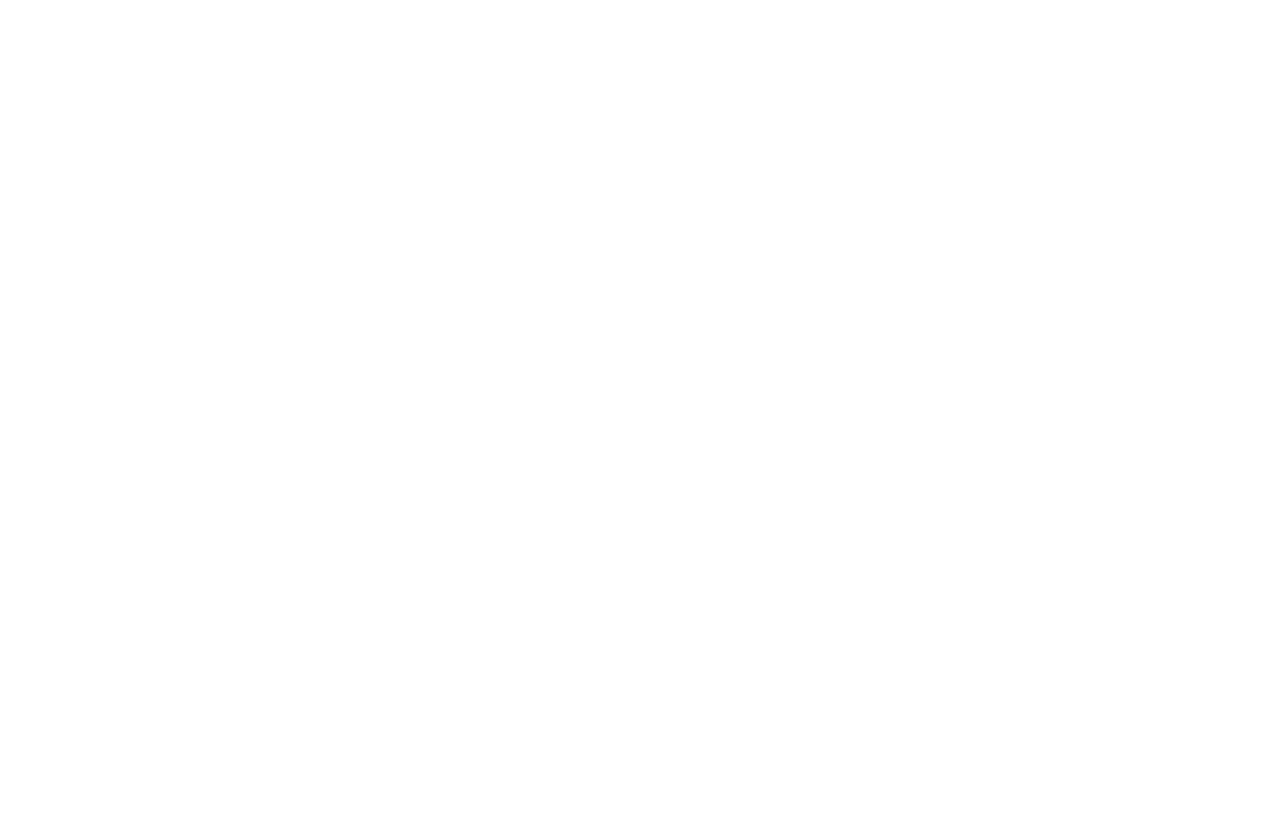
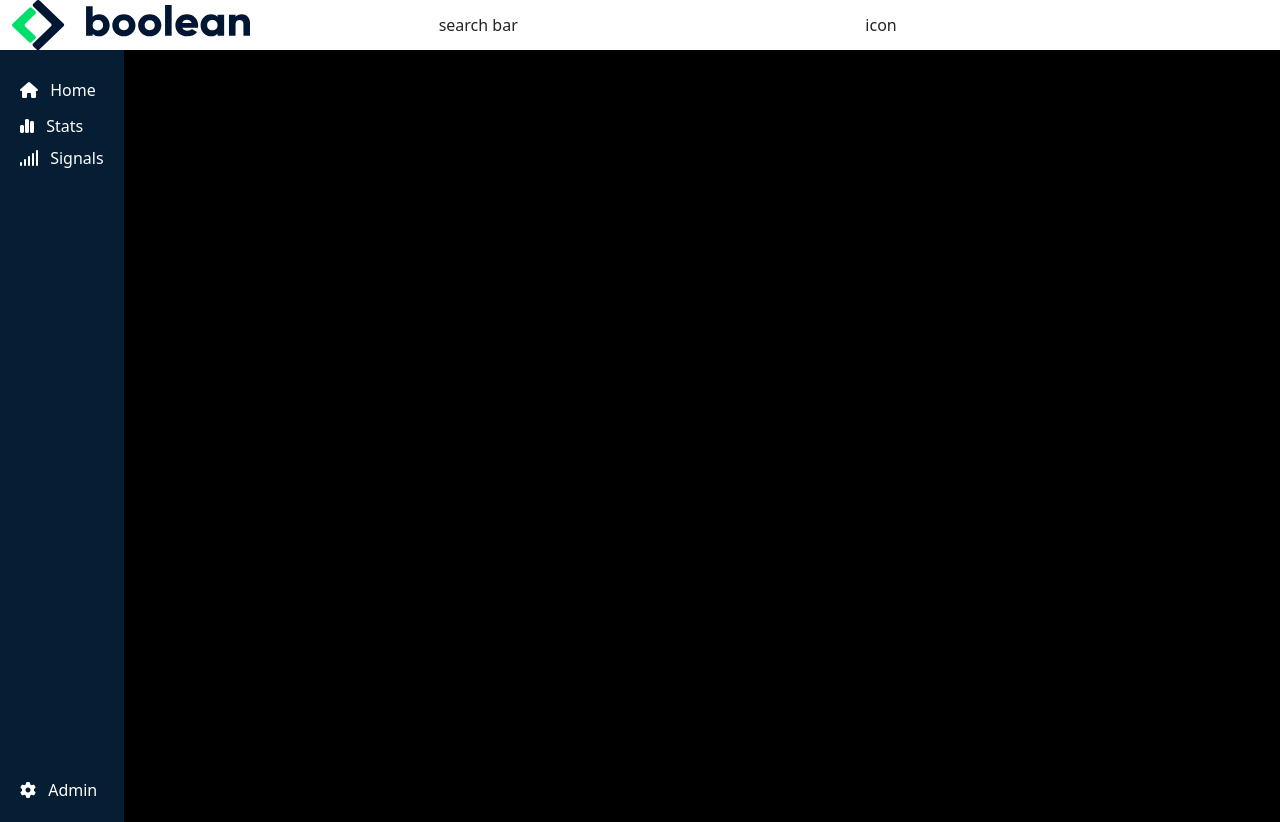
Before and after one commit to Fesposito9197/html-css-bootstrap-dashboard, a plain HTML site: page index.html in a window 1280 px wide. Before the commit the page ends 800 px from the top, so only its background shows below. Drawn offline with nearby package versions, Linux system fonts and the light colour scheme.

Commit message:
aggiunge contenuto header e aside

```diff
--- a/css/aside.css
+++ b/css/aside.css
@@ -0,0 +1,19 @@
+
+.page-container{
+    height: calc(100vh - 28px);
+
+}
+
+
+
+aside{
+    width: auto;
+    background-color: #051e34;
+    padding: 20px;
+    flex-shrink: 0;
+}
+
+main{
+    flex-grow: 1;
+    background-color: black;
+}
--- a/css/header.css
+++ b/css/header.css
@@ -0,0 +1,7 @@
+/* header */
+
+
+
+header img{
+    height: 50px;
+}
--- a/index.html
+++ b/index.html
@@ -13,14 +13,53 @@
         <!-- bootstrap -->
         <link href="https://cdn.jsdelivr.net/npm/bootstrap@5.2.2/dist/css/bootstrap.min.css" rel="stylesheet" integrity="sha384-Zenh87qX5JnK2Jl0vWa8Ck2rdkQ2Bzep5IDxbcnCeuOxjzrPF/et3URy9Bv1WTRi" crossorigin="anonymous">
         <!-- /bootstrap -->
-
+        <!-- font awesome -->
+        <link rel="stylesheet" href="https://cdnjs.cloudflare.com/ajax/libs/font-awesome/6.2.0/css/all.min.css" integrity="sha512-xh6O/CkQoPOWDdYTDqeRdPCVd1SpvCA9XXcUnZS2FmJNp1coAFzvtCN9BmamE+4aHK8yyUHUSCcJHgXloTyT2A==" crossorigin="anonymous" referrerpolicy="no-referrer" />
+        <!-- font awesome -->
         <title>Bootstrap Dashboard</title>
     </head>
     <body>
-    <header></header>
-    <div>
-        <aside></aside>
-        <main></main>
+        <header class="">
+            <div class="container-fluid">
+                <div class="row align-items-center ">
+                    <div class="col">
+                        <img src="img/mobile-logo.png" alt="#" class="d-lg-none">
+                        <img src="img/logo.svg" alt="#" class="d-none d-lg-block">
+                    </div>
+                    <div class="col">
+                        search bar
+                    </div>
+                    <div class="col">
+                        icon
+                    </div>
+
+                </div>
+            </div>
+        </header>
+
+        <div class="page-container d-flex ">
+            <aside class="">
+                <ul class="list-unstyled d-flex flex-column text-white h-100">
+                    <li class="py-2">
+                        <i class="fa-solid fa-house"></i>
+                        <span class="ms-2 d-none d-lg-inline-block">Home</span>
+                    </li>
+                    <li class="py-1">
+                        <i class="fa-solid fa-chart-simple"></i>
+                        <span class="ms-2 d-none d-lg-inline-block">Stats</span>
+                    </li>
+                    <li class=" py-1 flex-grow-1">
+                        <i class="fa-solid fa-signal"></i>
+                        <span class="ms-2 d-none d-lg-inline-block">Signals</span>
+                    </li>
+                    <li class="mt-auto">
+                        <i class="fa-solid fa-gear"></i>
+                        <span class="ms-2 d-none d-lg-inline-block">Admin</span>
+                    </li>
+
+                </ul>
+            </aside>
+            <main class=""></main>
         </div>
         <!-- bootstrap js -->
         <script src="https://cdn.jsdelivr.net/npm/bootstrap@5.2.2/dist/js/bootstrap.bundle.min.js" integrity="sha384-OERcA2EqjJCMA+/3y+gxIOqMEjwtxJY7qPCqsdltbNJuaOe923+mo//f6V8Qbsw3" crossorigin="anonymous"></script>
```
Lines whose indentation alone changed are shown as unchanged.
